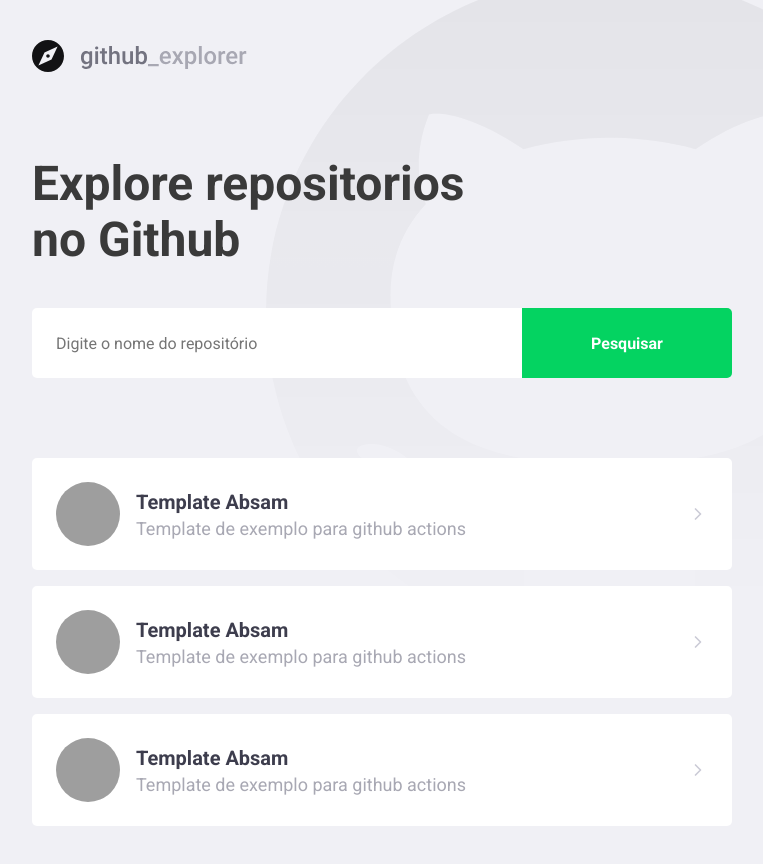
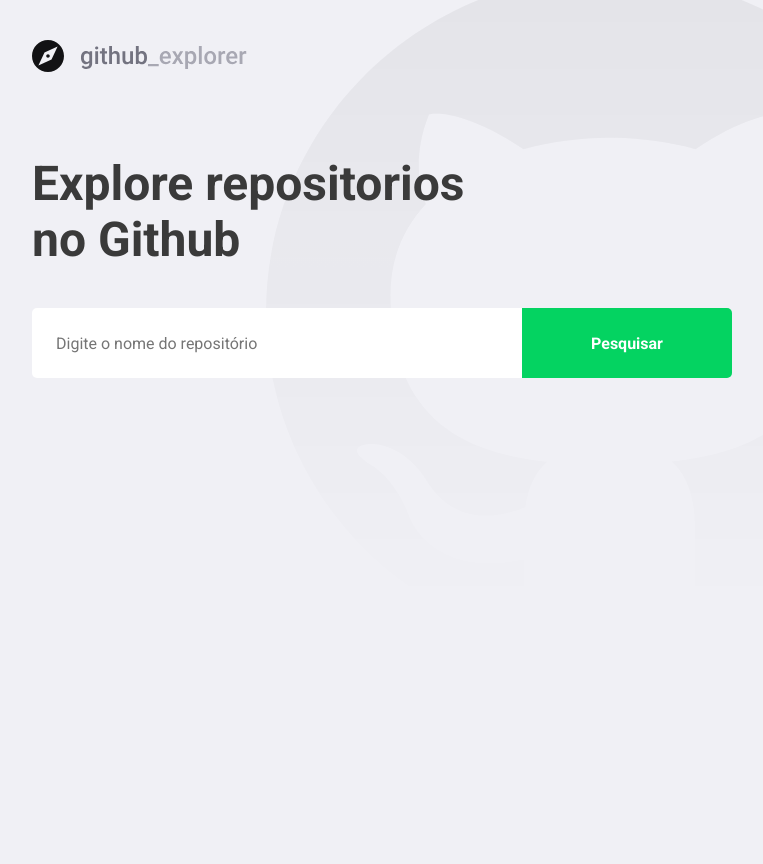
Before and after one commit to PedroPCardoso/githubExplore, a React (Create React App) app: page / in a window 1280 px wide. Shown: the whole page, without its empty margins (148-911 px from the left). After the commit the page ends 800 px from the top, so only its background shows below. Built offline with nearby package versions, Linux system fonts and the light colour scheme; grey boxes are pictures that could not be loaded.

Commit message:
Conectando com a api do github

```diff
--- a/package.json
+++ b/package.json
@@ -10,6 +10,7 @@
     "@types/node": "^12.0.0",
     "@types/react": "^17.0.0",
     "@types/react-dom": "^17.0.0",
+    "axios": "^0.21.1",
     "polished": "^4.1.3",
     "react": "^17.0.2",
     "react-dom": "^17.0.2",
--- a/src/pages/Dashboard/index.tsx
+++ b/src/pages/Dashboard/index.tsx
@@ -1,62 +1,68 @@
-import React from 'react';
+import React,{useState,FormEvent} from 'react';
 import { Title ,Form ,Repositories} from './styles';
 import {FiChevronRight} from 'react-icons/fi';
 
 import logoImg from '../../assets/logo.svg';
+import api from'../../services/api';
+import Repository from '../Repository';
+
+interface Repository{
+    full_name: string;
+    description: string;
+    owner:{
+        login:string;
+        avatar_url:string;
+    }
+
+
+
+}
 
 const Dashboard:React.FC = () => {
+    const [newRepo,setNewRepo] = useState('');
+    const [repositories,setRepoitories] = useState<Repository[]>([]);
+    async function handleAddRepository(event: FormEvent<HTMLFormElement>): Promise<void>{
+        //adição de um novo repositório
+        event.preventDefault();
+        console.log(newRepo)
 
+        const response =  await api.get<Repository>(`repos/${newRepo}`);
+        console.log(response.data);
+        const repository = response.data;
 
+        setRepoitories([... repositories,repository]);
+        setNewRepo('');
+    }
     return(
         <>
         <img src={logoImg} alt="Github Explore"/>
         <Title>Explore repositorios no Github </Title>
-        <Form action="">
+        <Form onSubmit={handleAddRepository}>
 
-            <input placeholder= "Digite o nome do repositório"></input>
+            <input
+            value={newRepo}
+            onChange={e=> setNewRepo(e.target.value)}
+            placeholder= "Digite o nome do repositório"></input>
             <button type="submit"> Pesquisar </button>
             </Form>
 
         <Repositories>
-        <a href="teste">
+        {repositories.map(repository => (
+        <a key={repository.full_name} href="teste">
             <img
-            src="https://avatars.githubusercontent.com/u/7657883?v=4"
-            alt="Pedro Cardoso"
+            src={repository.owner.avatar_url}
+            alt={repository.owner.login}
             />
             <div>
-                <strong>Template Absam</strong>
-                <p>Template de exemplo para github actions </p>
+                <strong>{repository.full_name}</strong>
+                <p>{repository.description}</p>
             </div>
             <FiChevronRight size={20} />
 
         </a>
 
-              <a href="teste">
-            <img
-            src="https://avatars.githubusercontent.com/u/7657883?v=4"
-            alt="Pedro Cardoso"
-            />
-            <div>
-                <strong>Template Absam</strong>
-                <p>Template de exemplo para github actions </p>
-            </div>
-            <FiChevronRight size={20} />
-
-        </a>
-
-              <a href="teste">
-            <img
-            src="https://avatars.githubusercontent.com/u/7657883?v=4"
-            alt="Pedro Cardoso"
-            />
-            <div>
-                <strong>Template Absam</strong>
-                <p>Template de exemplo para github actions </p>
-            </div>
-            <FiChevronRight size={20} />
-
-        </a>
-        </Repositories>
+        ))}
+       </Repositories>
 
         </>
     )
--- a/src/pages/Dashboard/styles.ts
+++ b/src/pages/Dashboard/styles.ts
@@ -71,6 +71,7 @@
         }
         div{
             margin-left: 16px;
+            flex:1;
             strong{
                 font-size:20px;
                 color:#3d3d4d;
--- /dev/null
+++ b/src/services/api.ts
@@ -0,0 +1,9 @@
+import axios from 'axios';
+
+
+const api = axios.create({
+    baseURL: 'https://api.github.com/',
+
+});
+
+export default api;
```
